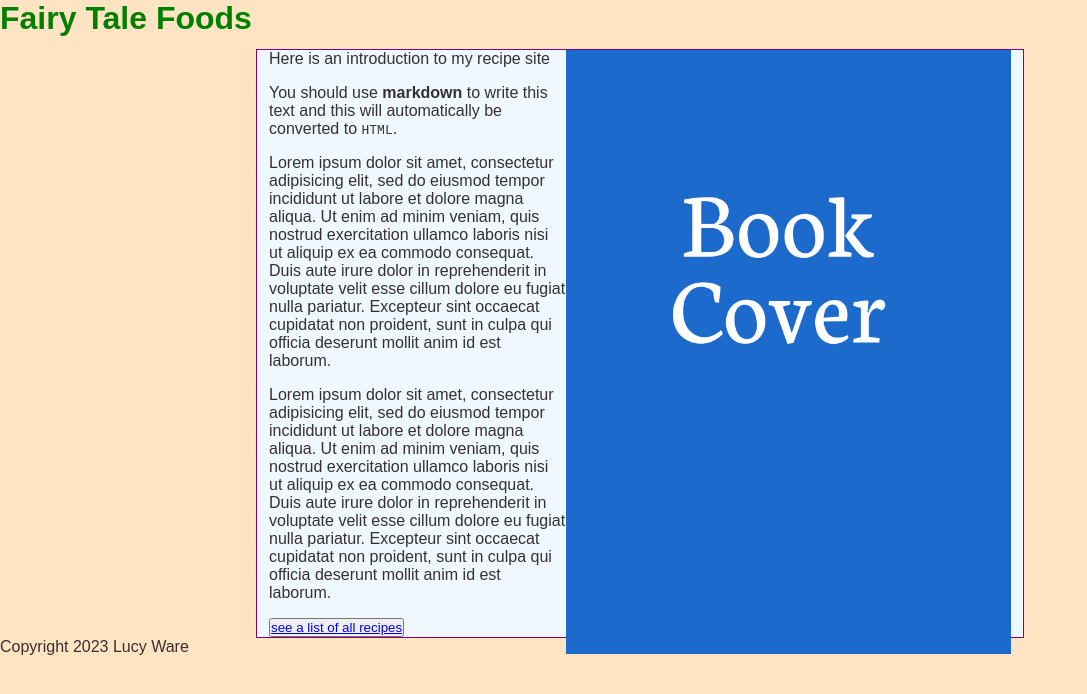
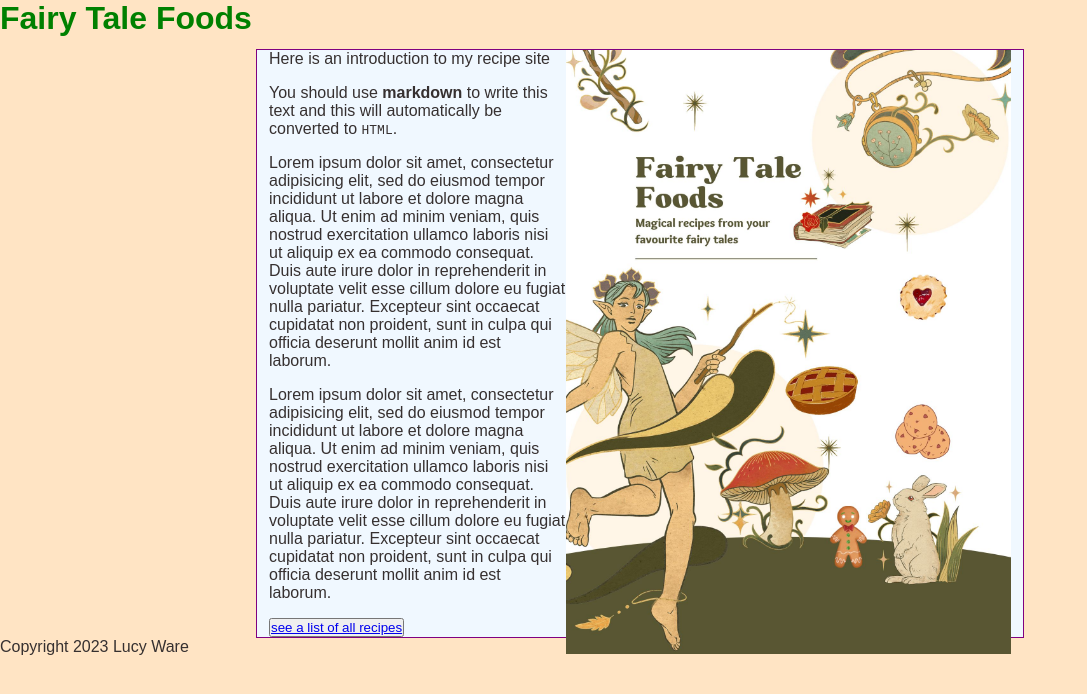
Before and after one commit to Lucyware/Fairytalefoods, a Jekyll site: the page built from home/index.md, in a window 1280 px wide. Shown: the top 694 px of the page, without its empty margins (0-1087 px from the left). Built offline with Jekyll 4.4.1, drawn with Linux system fonts in a browser that asks for light colours.

Commit message:
Update Home Page “index”

```diff
--- a/home/index.md
+++ b/home/index.md
@@ -1,6 +1,6 @@
 ---
 title: Fairy Tale Foods
-coverimage: ../uploads/bookcover.jpg
+coverimage: ../uploads/fairytale-foods-cover.jpg
 permalink: /
 layout: recipeshome
 published: true
```
Also changed, not shown: uploads/fairytale-foods-cover.jpg (added).
